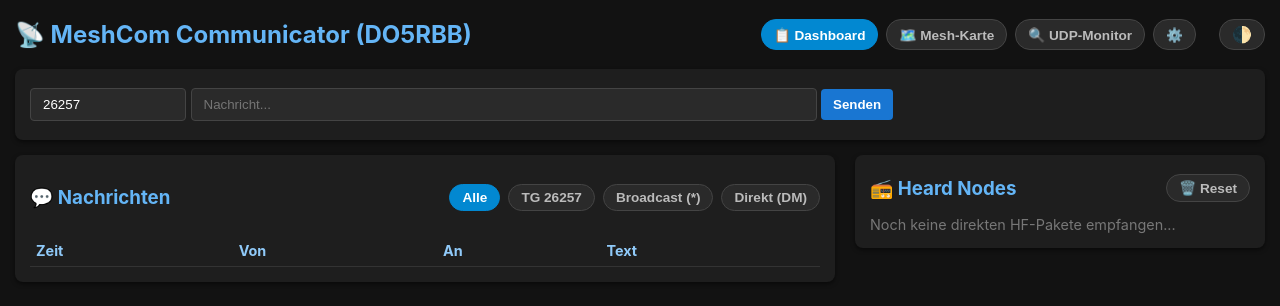
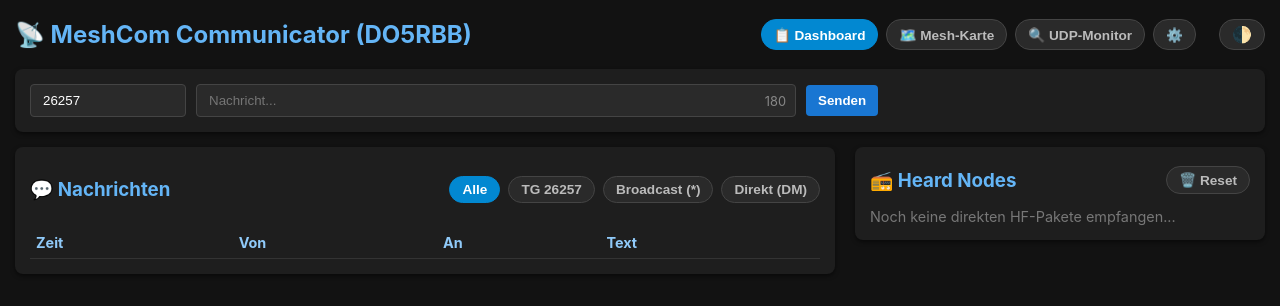
Before and after one commit to rbender23/meshcom-communicator, a Flask app: page / in a window 1280 px wide. Shown: the top 306 px of the page. Run offline with Flask 3, Linux system fonts and the light colour scheme; data that the repository does not hold is empty.

Commit message:
Korrektur Anzahl Zeichen einer Message

```diff
--- a/templates/index.html
+++ b/templates/index.html
@@ -173,10 +173,16 @@
     <div id="udpConsole" class="udp-console">Warte auf UDP-Pakete...</div>
   </div>
 
-  <div class="box" style="margin-bottom: 15px;">
-    <input type="text" id="dst" value="{{ default_tg }}" style="width: 130px;" placeholder="Ziel (z.B. 26257)">
-    <input type="text" id="text" style="width: calc(100% - 250px); max-width: 600px;" placeholder="Nachricht..." onkeydown="if(event.key==='Enter') sendMsg()">
-    <button onclick="sendMsg()">Senden</button>
+  <div class="box" style="margin-bottom: 15px; display: flex; gap: 10px; align-items: center; flex-wrap: wrap;">
+    <input type="text" id="dst" value="{{ default_tg }}" style="width: 130px; margin: 0;" placeholder="Ziel (z.B. 26257)">
+
+    <!-- Modifiziertes Textfeld mit flexibler Breite und eingebettetem Zeichenzähler -->
+    <div style="position: relative; flex-grow: 1; max-width: 600px; min-width: 200px;">
+      <input type="text" id="text" style="width: 100%; box-sizing: border-box; padding-right: 45px; margin: 0;" maxlength="180" placeholder="Nachricht..." onkeydown="if(event.key==='Enter') sendMsg()">
+      <span id="charCount" style="position: absolute; right: 10px; top: 50%; transform: translateY(-50%); font-size: 0.8em; color: #888; pointer-events: none;">180</span>
+    </div>
+
+    <button style="margin: 0;" onclick="sendMsg()">Senden</button>
   </div>
 
   <!-- DASHBOARD ANSICHT -->
@@ -280,6 +286,19 @@
 
     const existingMarkers = {};
     const existingLines = {};
+
+    // Zeichenzähler für das Textfeld aktualisieren
+    document.getElementById('text').addEventListener('input', function() {
+      const remaining = 180 - this.value.length;
+      document.getElementById('charCount').innerText = remaining;
+
+      // Optisches Feedback wenn es knapp wird
+      if (remaining <= 20) {
+        document.getElementById('charCount').style.color = '#e57373';
+      } else {
+        document.getElementById('charCount').style.color = '#888';
+      }
+    });
 
     function toggleTheme() {
       document.body.classList.toggle('light-mode');
@@ -423,6 +442,10 @@
       }
       input.value += `@${cleanCall} `;
       input.focus();
+
+      // Update Zeichenzähler nach dem Einfügen
+      const remaining = 180 - input.value.length;
+      document.getElementById('charCount').innerText = remaining;
     }
 
     function formatTime(timestampStr) {
@@ -712,7 +735,10 @@
           headers: {'Content-Type': 'application/json'},
           body: JSON.stringify({dst, text})
         });
+
         document.getElementById('text').value = '';
+        document.getElementById('charCount').innerText = '180';
+        document.getElementById('charCount').style.color = '#888';
         updateData();
       } catch(e) {
         console.error("Sende-Fehler:", e);
```
